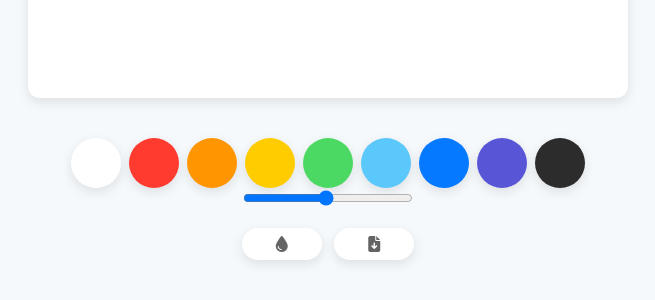
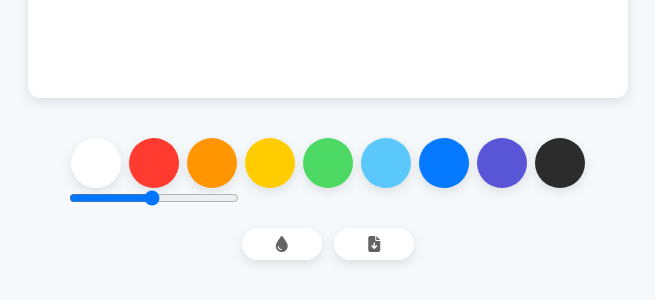
Before and after one commit to sanghee-dev/paint-js, a plain HTML site: page index.html in a window 1280 px wide. Shown: the part 522-822 px from the top of the page, without its empty margins (312-967 px from the left). Drawn offline with Linux system fonts and the light colour scheme.

Commit message:
Update index.html

```diff
--- a/index.html
+++ b/index.html
@@ -17,6 +17,7 @@
     <canvas class="canvas" id="jsCanvas"></canvas>
 
     <div class="controls">
+      <div class="controls__left">
         <div class="controls__colors" id="jsColors">
           <div class="controls__color" style="background-color: #ffffff"></div>
           <div class="controls__color" style="background-color: #ff3b30"></div>
@@ -39,6 +40,7 @@
             step="0.1"
           />
         </div>
+      </div>
 
       <div class="controls__btns">
         <button class="controls__btn" id="jsMode">
```
Lines whose indentation alone changed are shown as unchanged.
